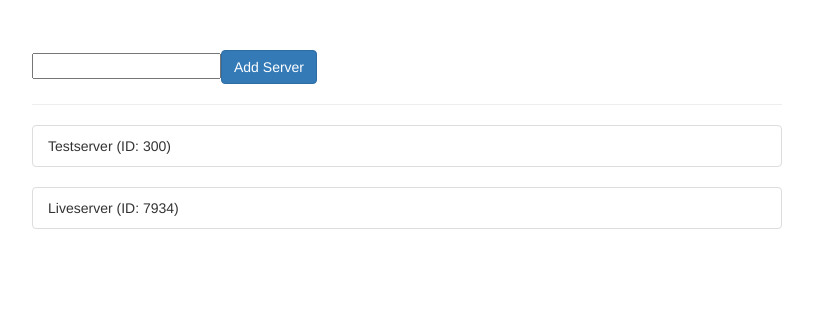
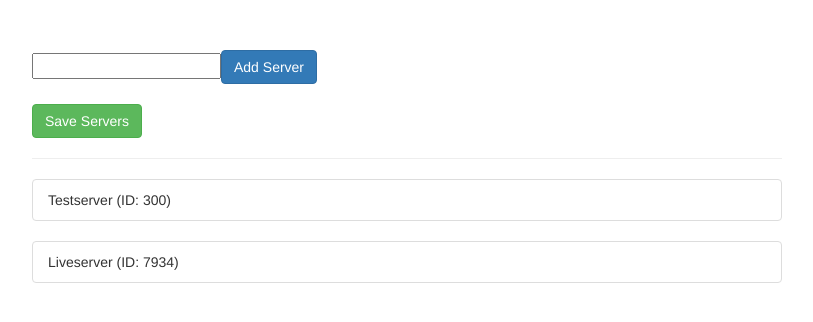
Before and after one commit to jock-dalby/angular-udemy, an Angular app in the folder 10_http/: page / in a window 1280 px wide. Shown: the top 322 px of the page, without its empty margins (233-1046 px from the left). Built offline with nearby package versions, Linux system fonts and the light colour scheme.

Commit message:
setup post request to database

```diff
--- a/10_http/src/app/app.component.html
+++ b/10_http/src/app/app.component.html
@@ -3,6 +3,8 @@
     <div class="col-xs-12 col-sm-10 col-md-8 col-sm-offset-1 col-md-offset-2">
       <input type="text" #serverName>
       <button class="btn btn-primary" (click)="onAddServer(serverName.value)">Add Server</button>
+      <br><br>
+      <button class="btn btn-success" (click)="onSave()">Save Servers</button>
       <hr>
       <ul class="list-group" *ngFor="let server of servers">
         <li class="list-group-item">{{ server.name }} (ID: {{ server.id }})</li>
--- a/10_http/src/app/app.component.ts
+++ b/10_http/src/app/app.component.ts
@@ -1,4 +1,5 @@
 import { Component } from '@angular/core';
+import {ServerService} from "./server.service";
 
 @Component({
   selector: 'app-root',
@@ -18,6 +19,11 @@ export class AppComponent {
       id: this.generateId()
     }
   ];
+
+  constructor(
+      private serverService: ServerService
+  ) {}
+
   onAddServer(name: string) {
     this.servers.push({
       name: name,
@@ -25,6 +31,16 @@ export class AppComponent {
       id: this.generateId()
     });
   }
+
+  onSave() {
+    this.serverService.storeServers(this.servers)
+        // important to subscribe to observable otherwise no request will be sent
+        .subscribe(
+            (response) => console.log(response),
+            (error) => console.log(error)
+        );
+  }
+
   private generateId() {
     return Math.round(Math.random() * 10000);
   }
--- a/10_http/src/app/app.module.ts
+++ b/10_http/src/app/app.module.ts
@@ -4,6 +4,7 @@ import { FormsModule } from '@angular/forms';
 import { HttpModule } from '@angular/http';
 
 import { AppComponent } from './app.component';
+import {ServerService} from "./server.service";
 
 @NgModule({
   declarations: [
@@ -14,7 +15,7 @@ import { AppComponent } from './app.component';
     FormsModule,
     HttpModule
   ],
-  providers: [],
+  providers: [ServerService],
   bootstrap: [AppComponent]
 })
 export class AppModule { }
--- /dev/null
+++ b/10_http/src/app/server.service.ts
@@ -0,0 +1,20 @@
+import {Injectable} from "@angular/core";
+import {Http, Headers} from "@angular/http";
+
+@Injectable() // Required because injecting th Angular Http service
+
+export class ServerService {
+
+    constructor(private http: Http) {}
+
+    storeServers(servers: any[]) {
+        const headers = new Headers({'Content-Type': 'application/json'});
+        // headers here is not strictly necessary as this is default setting anyway, but leave in for reference.
+        return this.http.post('https://udemy-ng-http-e7c21.firebaseio.com/data.json',
+            servers,
+            {headers: headers}
+            );
+        // data.json is firebase specific but needs to be at end of url to stop CORS errors
+        // This returns an observable, but so long as nothing is subscribed, no request will be sent. We will subscribe in the component where we call this method.
+    }
+}
```
